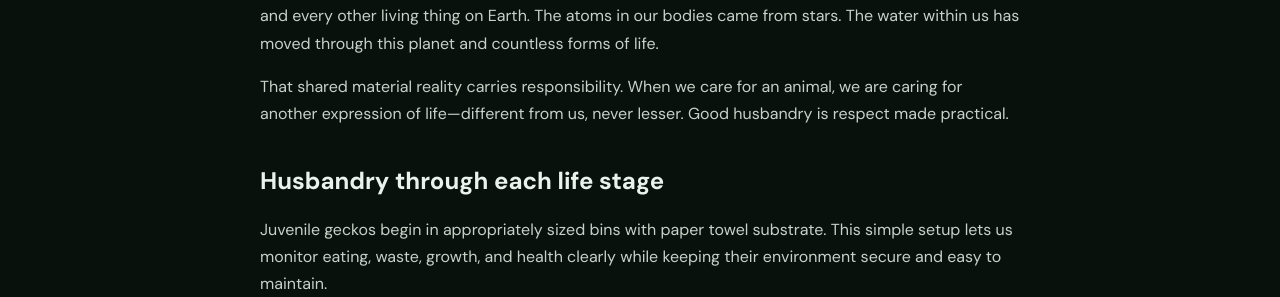
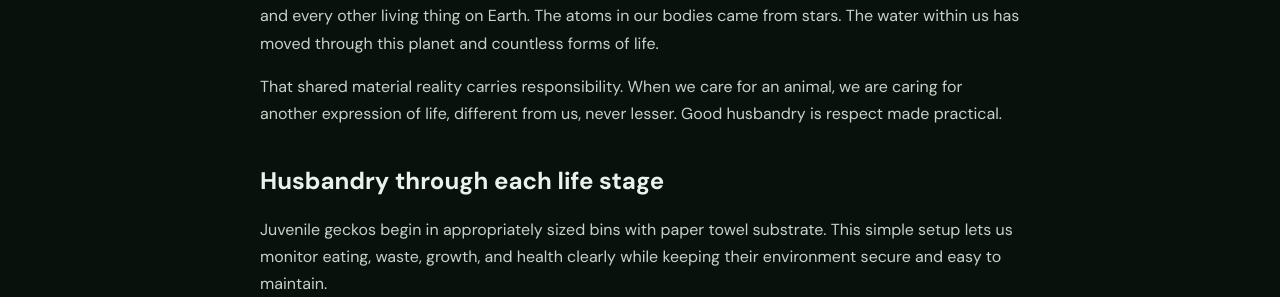
Before and after one commit to SavannahSidle/AlienArboreal, a Jekyll site: the page built from about.md, in a window 1280 px wide and 900 px high, scrolled down 861 px. Shown: the part 184-481 px from the top of the window. Built offline with Jekyll 4.4.1, drawn with Linux system fonts in a browser that asks for light colours.

Commit message:
Remove dash from kinship wording

```diff
--- a/about.md
+++ b/about.md
@@ -19,7 +19,7 @@ Our perspective is shaped by a strong sense of kinship with other living beings.
 
 Humans are animals. We are mammals, built from the same ancient elements as geckos, plants, fungi, and every other living thing on Earth. The atoms in our bodies came from stars. The water within us has moved through this planet and countless forms of life.
 
-That shared material reality carries responsibility. When we care for an animal, we are caring for another expression of life—different from us, never lesser. Good husbandry is respect made practical.
+That shared material reality carries responsibility. When we care for an animal, we are caring for another expression of life, different from us, never lesser. Good husbandry is respect made practical.
 
 ## Husbandry through each life stage
 
```
